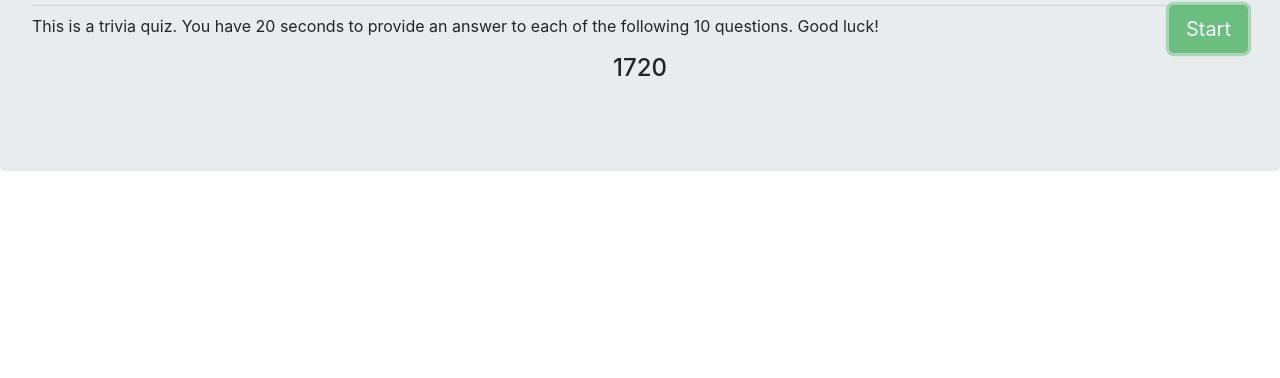
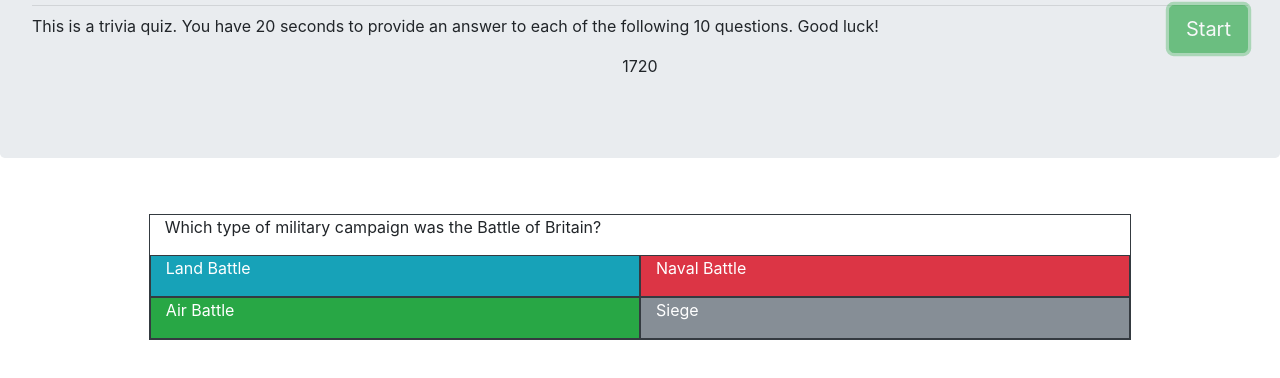
Before and after one commit to mijofields/TriviaGame, a plain HTML site: page index.html in a window 1280 px wide. Both pictures are taken after a click on the button "Start". Shown: the part 134-512 px from the top of the page. Drawn offline with nearby package versions, Linux system fonts and the light colour scheme.

Commit message:
bootstrap grid and starting to code changing quetions

```diff
--- a/assets/javascript/app.js
+++ b/assets/javascript/app.js
@@ -232,6 +232,7 @@ C: "A4"
 correct: 0,
 incorrect: 0,
 notAnswered: 0,
+started: false,
 
 
 gameFlow: function() {
@@ -262,7 +263,7 @@ gameFlow: function() {
 
       //  Decrease number by one.
       seconds--;
-  	$("#display").html("<h4>" + seconds);
+  	$("#display").text(seconds);
 
 
 
@@ -293,11 +294,27 @@ gameFlow: function() {
 
     $(".start").on("click", function() {
 
+
+    	if(game.started===false){
+
     	run();
     	$(".btn").removeClass("active").addClass("disabled");
     	$("#move").addClass("d-flex justify-content-center");
+    	$("#question").text(game.questions[0].Q);
+    	$("#A1").text(game.questions[0].A1);
+    	$("#A2").text(game.questions[0].A2);
+    	$("#A3").text(game.questions[0].A3);
+    	$("#A4").text(game.questions[0].A4);
+    	game.started=true; }
 
-    })}//end of gameFlow function
+    })
+
+
+
+
+
+
+    }//end of gameFlow function
 
     	}
 
--- a/index.html
+++ b/index.html
@@ -22,6 +22,40 @@
  <div id="move"><p id="display">Click Start to begin...</p></div>
 </div>
 
+<br>
+
+<div class="row justify-content-center">
+  <div class="col-9 border border-dark">
+    <p id="question">Question</p>
+    <div class="row">
+      <div class="col-6 border border-dark bg-info text-white">
+        <p id="A1">Answer 1</p>
+      </div>
+      <div class="col-6 border border-dark bg-danger text-white">
+        <p id="A2">Answer 2</p>
+      </div>
+      <div class="col-6 border border-dark bg-success text-white">
+        <p id="A3">Answer 3</p>
+      </div>
+      <div class="col-6 border border-dark bg-secondary text-white">
+        <p id="A4">Answer 4</p>
+    </div>
+</div>
+</div>
+</div>
+
+
+
+
+
+
+
+
+
+
+
+</div>
+
 
 
 
```
